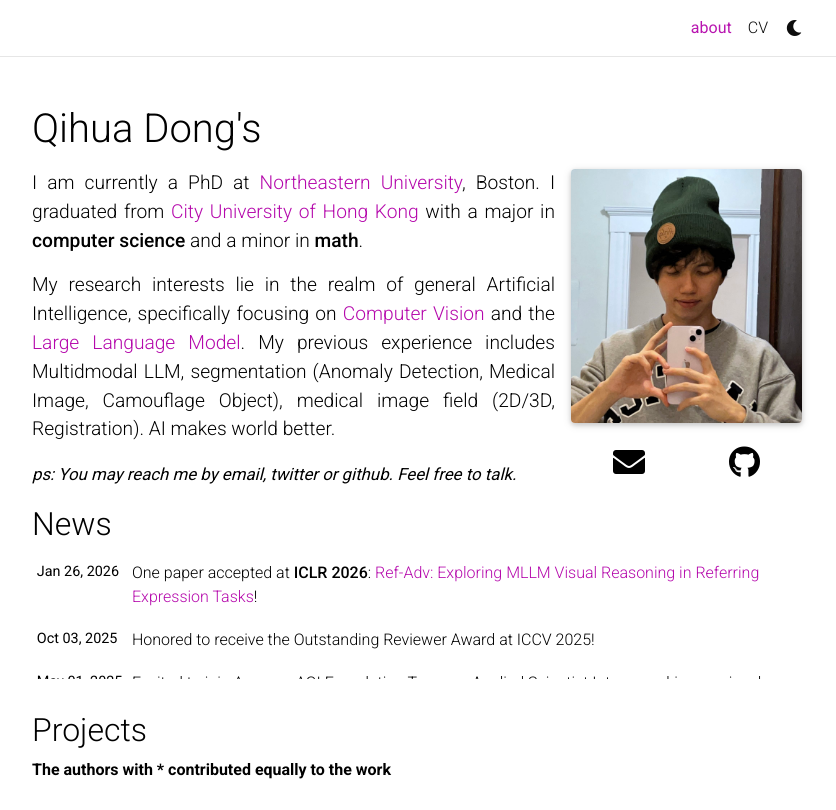
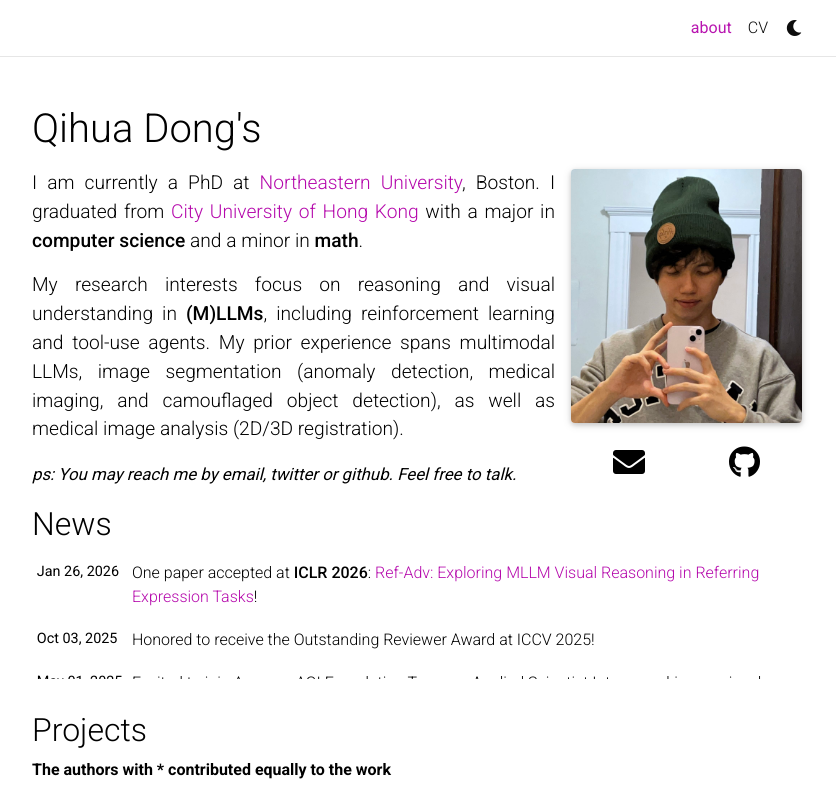
Before and after one commit to dddraxxx/dddraxxx.github.io, a Jekyll site: the page built from _pages/about.md, in a window 1280 px wide and 1075 px high, cut to the strip 0-810 px from the top of the window. Shown: the whole strip, without its empty margins (223-1059 px from the left). Built offline with Jekyll 4.4.1, drawn with Linux system fonts in a browser that asks for light colours; full-size pictures stand in for the smaller copies a plugin makes; comment, search, counter and statistics services are not loaded; a style sheet for code colours, icons or effects is not loaded.

Commit message:
Revise research interests in about page to emphasize reasoning and visual understanding in (M)LLMs, and clarify prior experience in multimodal LLMs and medical image analysis.

```diff
--- a/_pages/about.md
+++ b/_pages/about.md
@@ -16,6 +16,6 @@ social: true  # includes social icons at the bottom of the page
 ---
 I am currently a PhD at [Northeastern University](https://www.northeastern.edu/), Boston. I graduated from [City University of Hong Kong]() with a major in **computer science** and a minor in **math**.
 
-My research interests lie in the realm of general Artificial Intelligence, specifically focusing on [Computer Vision]() and the [Large Language Model](). My previous experience includes Multidmodal LLM, segmentation (Anomaly Detection, Medical Image, Camouflage Object), medical image field (2D/3D, Registration). AI makes world better.
+My research interests focus on reasoning and visual understanding in **(M)LLMs**, including reinforcement learning and tool-use agents. My prior experience spans multimodal LLMs, image segmentation (anomaly detection, medical imaging, and camouflaged object detection), as well as medical image analysis (2D/3D registration).
 
 <small><i>ps: You may reach me by email, twitter or github. Feel free to talk.</i></small>
```
